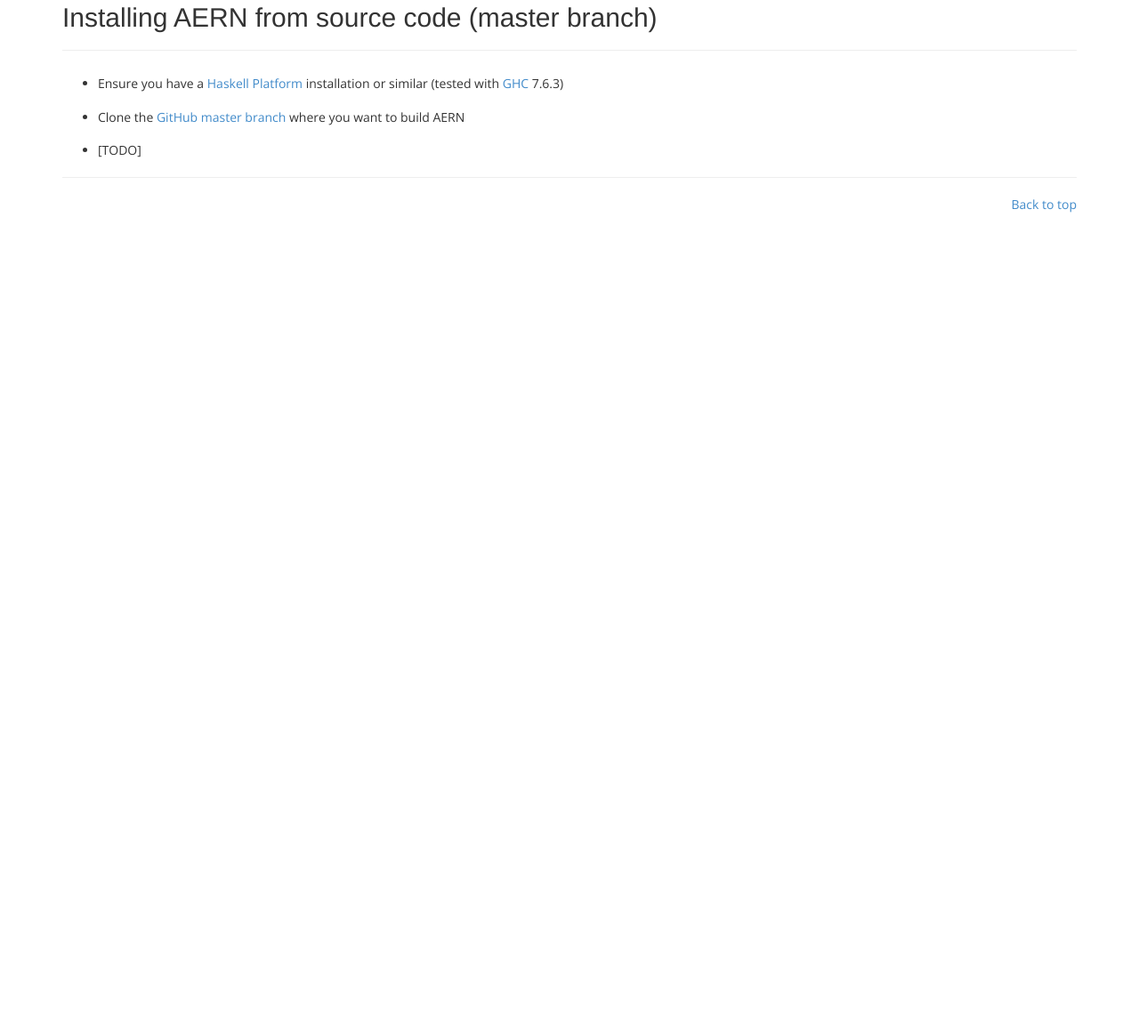
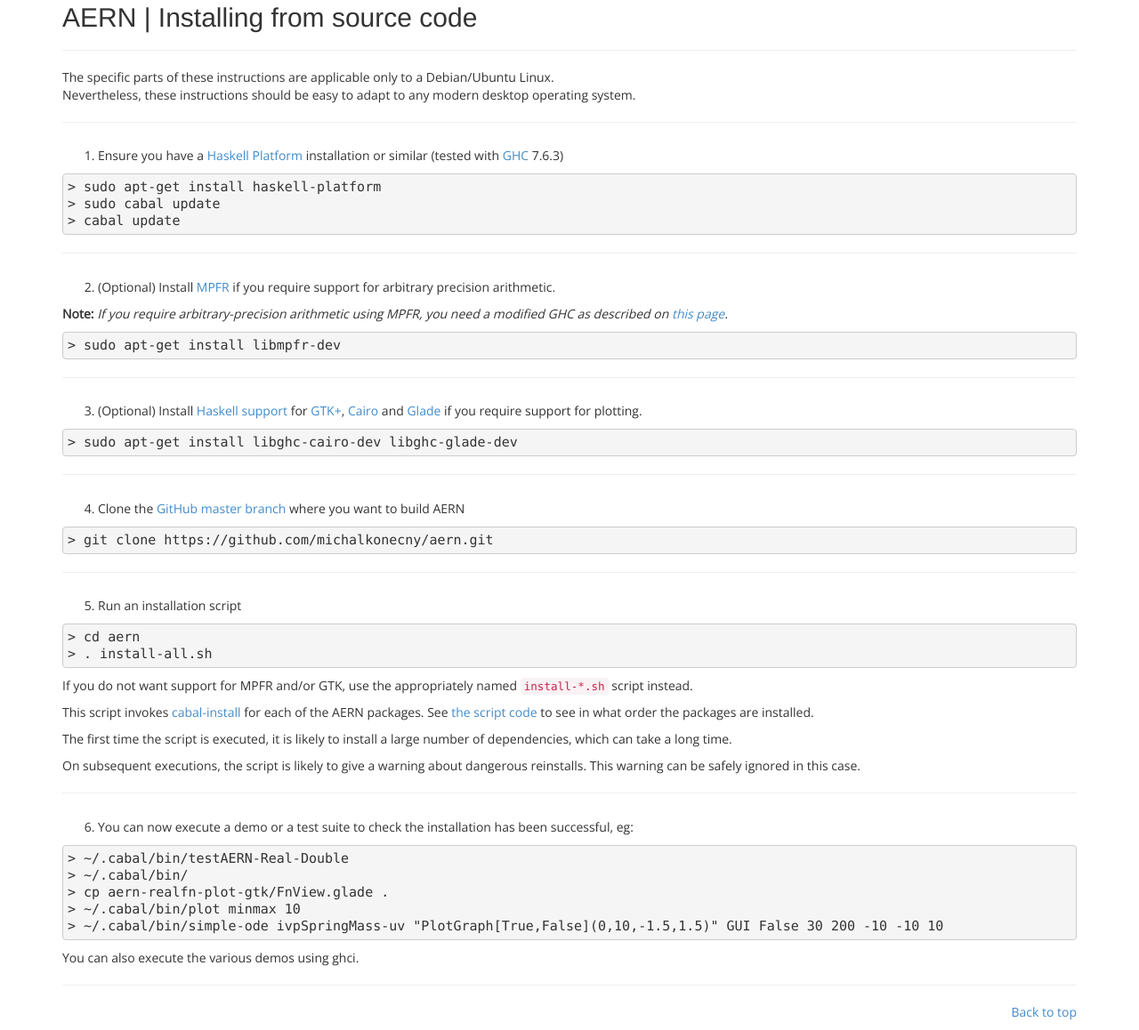
Before and after one commit to michalkonecny/aern, a plain HTML site: page _site/pages/installation-from-source.html in a window 1280 px wide. Shown: the part 118-1276 px from the top of the page at 89% size. Before the commit the page ends 800 px from the top, so only its background shows below. Drawn offline with nearby package versions, Linux system fonts and the light colour scheme; some packages are replaced by stand-ins of ours.

Commit message:
Completed installation instructions.

```diff
--- a/_site/pages/installation-from-source.html
+++ b/_site/pages/installation-from-source.html
@@ -1,7 +1,7 @@
 <!DOCTYPE HTML>
 <html lang="en">
   <head>
-    <title>Installing AERN from source code (master branch)</title>
+    <title>AERN | Installing from source code</title>
         <meta charset="utf-8">
     <meta name="viewport" content="width=device-width, initial-scale=1.0">
     <meta name="description" content>
@@ -73,15 +73,54 @@
 
 
     <div class="container">
-    <h2>Installing AERN from source code (master branch)</h2>
+    <h2>AERN | Installing from source code</h2>
 
     <hr class="divider">
 
-    <ul>
-<li><p>Ensure you have a <a href="https://www.haskell.org/platform/">Haskell Platform</a> installation or similar (tested with <a href="http://www.haskell.org/ghc/">GHC</a> 7.6.3)</p></li>
-<li><p>Clone the <a href="https://github.com/michalkonecny/aern">GitHub master branch</a> where you want to build AERN</p></li>
-<li><p>[TODO]</p></li>
-</ul>
+    <p>The specific parts of these instructions are applicable only to a Debian/Ubuntu Linux.<br />Nevertheless, these instructions should be easy to adapt to any modern desktop operating system.</p>
+<hr />
+<ol style="list-style-type: decimal">
+<li>Ensure you have a <a href="https://www.haskell.org/platform/">Haskell Platform</a> installation or similar (tested with <a href="http://www.haskell.org/ghc/">GHC</a> 7.6.3)</li>
+</ol>
+<pre class="sh"><code>&gt; sudo apt-get install haskell-platform
+&gt; sudo cabal update
+&gt; cabal update</code></pre>
+<hr />
+<ol start="2" style="list-style-type: decimal">
+<li>(Optional) Install <a href="http://www.mpfr.org/">MPFR</a> if you require support for arbitrary precision arithmetic.</li>
+</ol>
+<p><strong>Note:</strong> <em>If you require arbitrary-precision arithmetic using MPFR, you need a modified GHC as described on <a href="https://hackage.haskell.org/package/hmpfr">this page</a>.</em></p>
+<pre class="sh"><code>&gt; sudo apt-get install libmpfr-dev</code></pre>
+<hr />
+<ol start="3" style="list-style-type: decimal">
+<li>(Optional) Install <a href="http://projects.haskell.org/gtk2hs/">Haskell support</a> for <a href="http://www.gtk.org/">GTK+</a>, <a href="http://cairographics.org/examples/">Cairo</a> and <a href="https://glade.gnome.org/">Glade</a> if you require support for plotting.</li>
+</ol>
+<pre class="sh"><code>&gt; sudo apt-get install libghc-cairo-dev libghc-glade-dev  </code></pre>
+<hr />
+<ol start="4" style="list-style-type: decimal">
+<li>Clone the <a href="https://github.com/michalkonecny/aern">GitHub master branch</a> where you want to build AERN</li>
+</ol>
+<pre class="sh"><code>&gt; git clone https://github.com/michalkonecny/aern.git</code></pre>
+<hr />
+<ol start="5" style="list-style-type: decimal">
+<li>Run an installation script</li>
+</ol>
+<pre class="sh"><code>&gt; cd aern
+&gt; . install-all.sh </code></pre>
+<p>If you do not want support for MPFR and/or GTK, use the appropriately named <code>install-*.sh</code> script instead.</p>
+<p>This script invokes <a href="http://www.haskell.org/haskellwiki/Cabal-Install">cabal-install</a> for each of the AERN packages. See <a href="https://github.com/michalkonecny/aern/blob/master/install-all.sh">the script code</a> to see in what order the packages are installed.</p>
+<p>The first time the script is executed, it is likely to install a large number of dependencies, which can take a long time.</p>
+<p>On subsequent executions, the script is likely to give a warning about dangerous reinstalls. This warning can be safely ignored in this case.</p>
+<hr />
+<ol start="6" style="list-style-type: decimal">
+<li>You can now execute a demo or a test suite to check the installation has been successful, eg:</li>
+</ol>
+<pre class="sh"><code>&gt; ~/.cabal/bin/testAERN-Real-Double
+&gt; ~/.cabal/bin/
+&gt; cp aern-realfn-plot-gtk/FnView.glade .
+&gt; ~/.cabal/bin/plot minmax 10
+&gt; ~/.cabal/bin/simple-ode ivpSpringMass-uv &quot;PlotGraph[True,False](0,10,-1.5,1.5)&quot; GUI False 30 200 -10 -10 10</code></pre>
+<p>You can also execute the various demos using ghci.</p>
 
     <hr class="divider">
     <footer>
```
Also changed, not shown: 1 other file.
